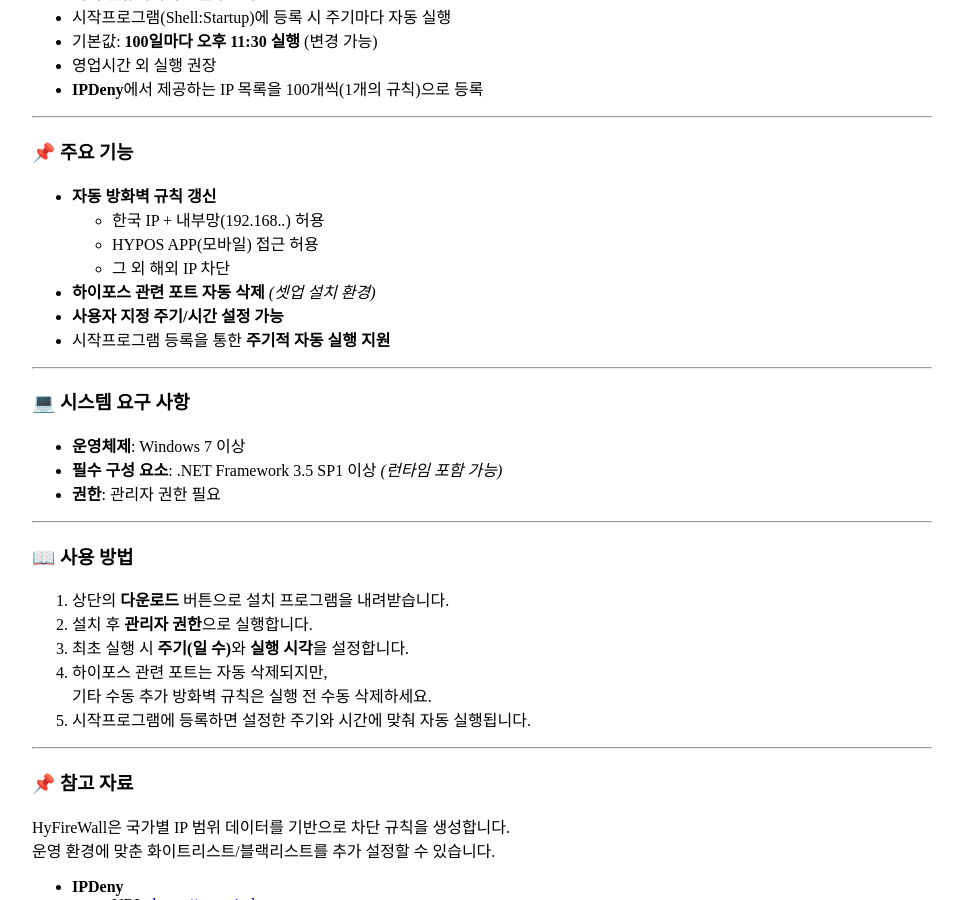
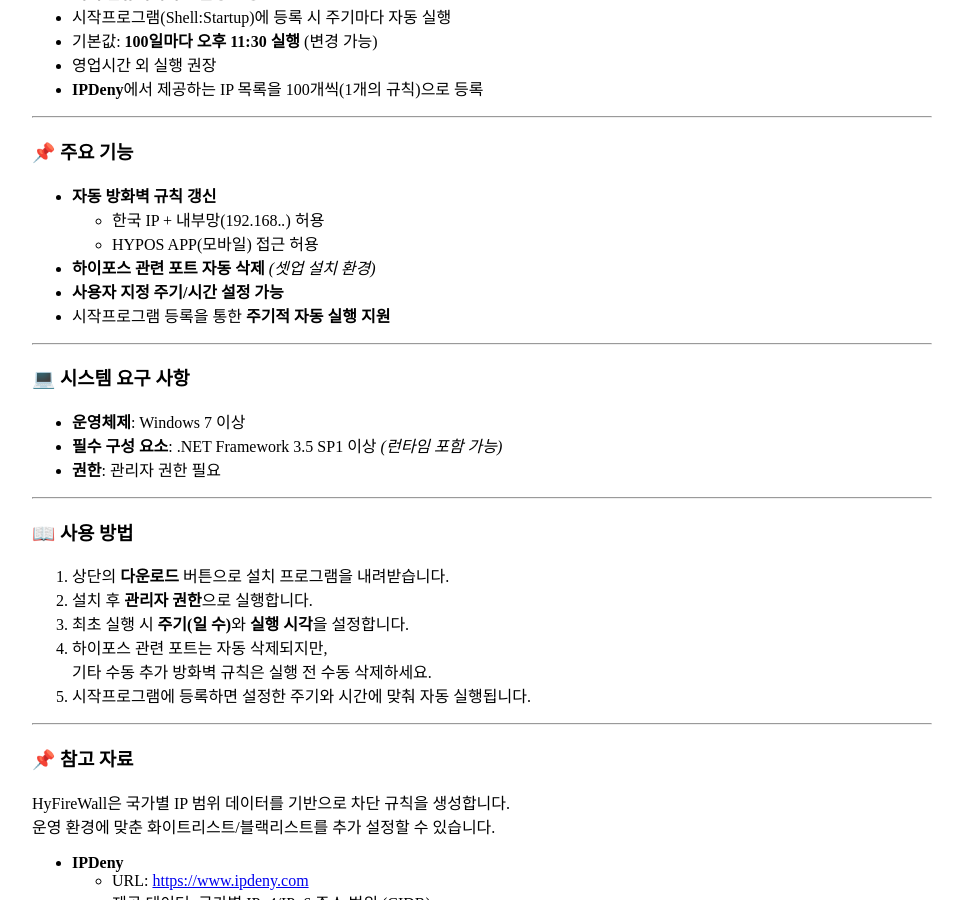
Before and after one commit to LeeTaeJong/LeeTaeJong.github.io, a Jekyll site: the page built from projects/HyFireWall.md, in a window 1280 px wide and 900 px high, scrolled down 802 px. Shown: the whole window, without its empty margins (158-1121 px from the left). Built offline with Jekyll 4.4.1, drawn with Linux system fonts in a browser that asks for light colours.

Commit message:
Update HyFireWall.md

```diff
--- a/projects/HyFireWall.md
+++ b/projects/HyFireWall.md
@@ -38,7 +38,6 @@ faq:
 - **자동 방화벽 규칙 갱신**
   - 한국 IP + 내부망(192.168.*.*) 허용
   - HYPOS APP(모바일) 접근 허용
-  - 그 외 해외 IP 차단
 - **하이포스 관련 포트 자동 삭제** *(셋업 설치 환경)*
 - **사용자 지정 주기/시간 설정 가능**
 - 시작프로그램 등록을 통한 **주기적 자동 실행 지원**
```
